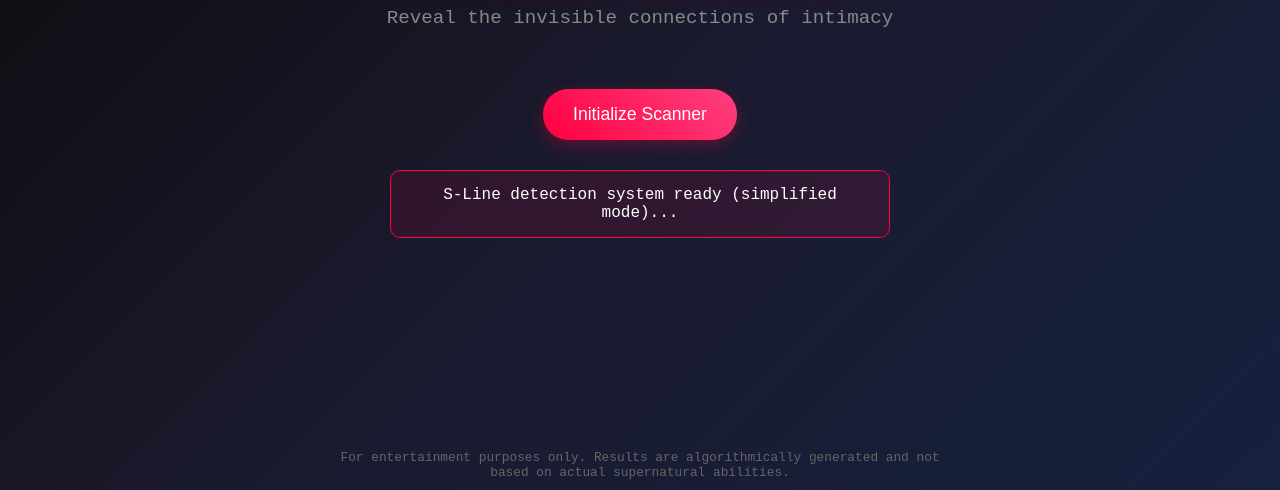
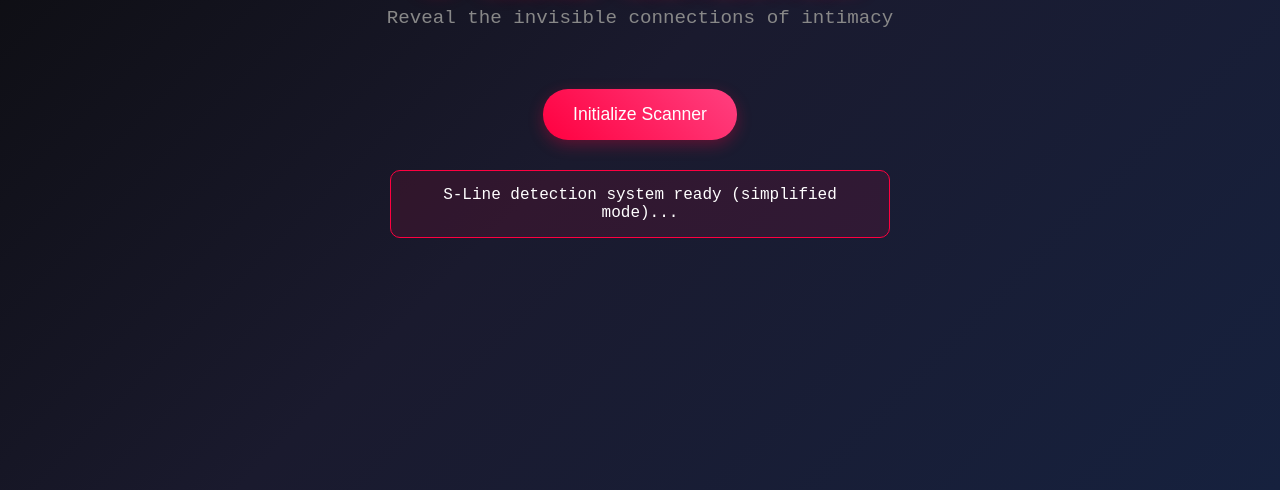
Before and after one commit to TheUnKnownGuardian/S-Line-Detector, a plain HTML site: page index.html in a window 1280 px wide. Shown: the part 310-800 px from the top of the page. Drawn offline with Linux system fonts and the light colour scheme.

Commit message:
Update index.html

```diff
--- a/index.html
+++ b/index.html
@@ -208,10 +208,6 @@
         </div>
 
         <div class="results hidden" id="results"></div>
-    </div>
-
-    <div class="disclaimer">
-        For entertainment purposes only. Results are algorithmically generated and not based on actual supernatural abilities.
     </div>
 
     <script>
```
